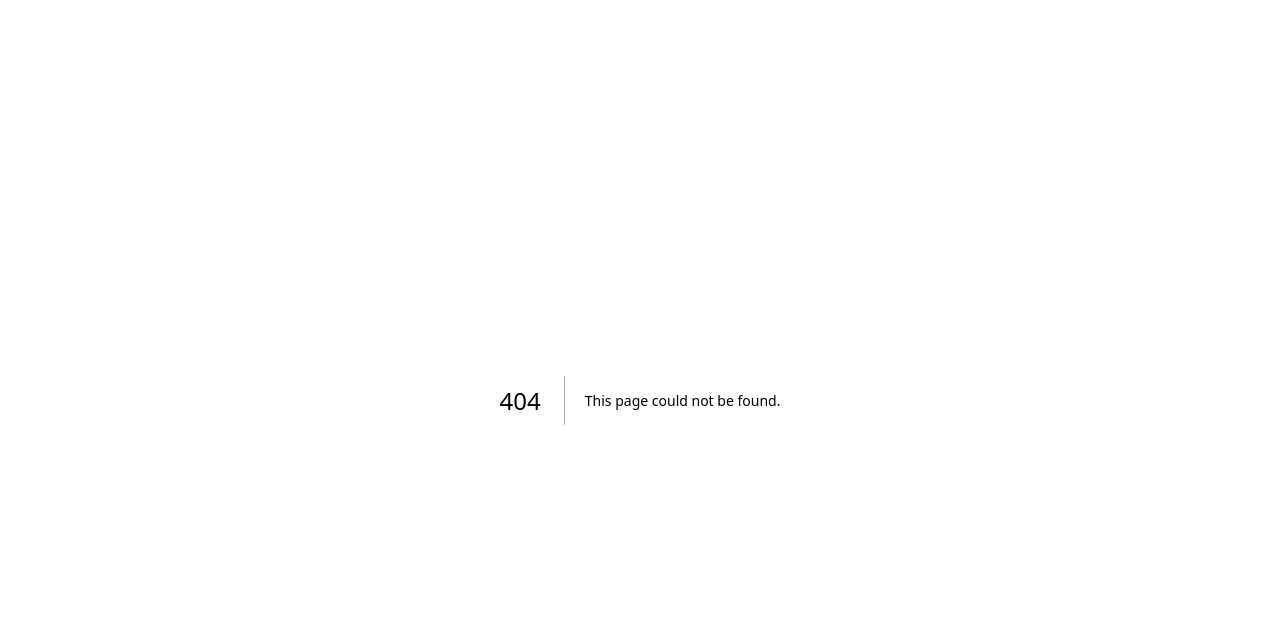
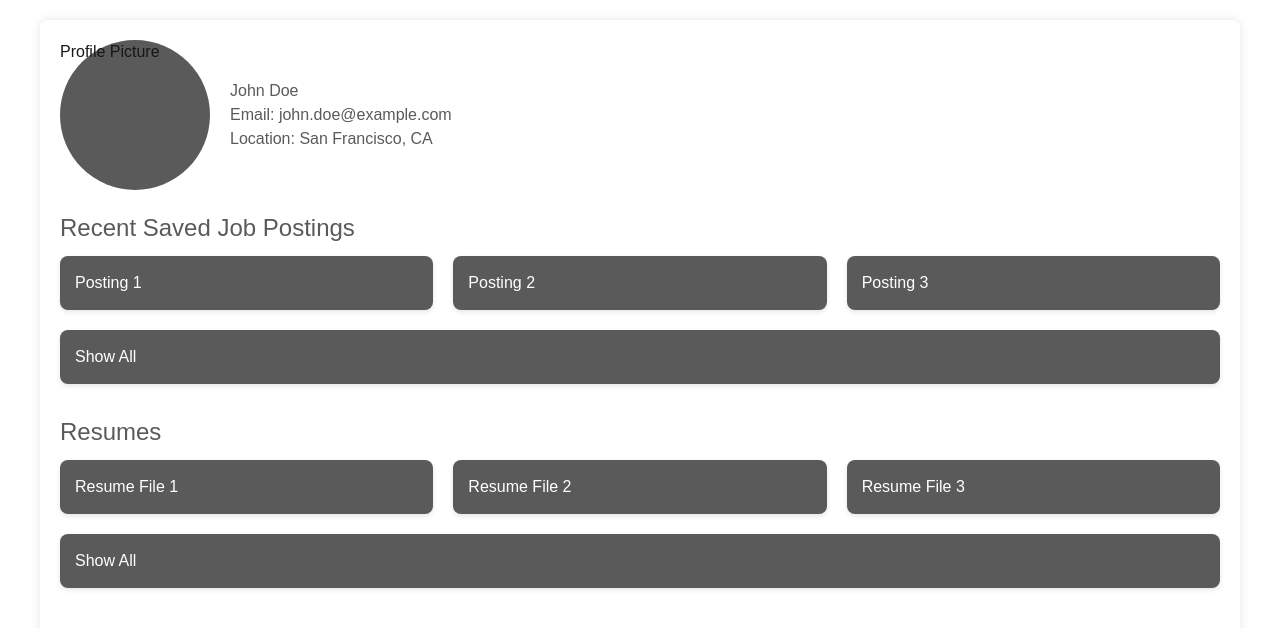
Before and after one commit to Bay-Valley-Tech-Code-Academy/doffy-old, a Next.js app: page /Pages/Profile in a window 1280 px wide. Before the commit this address had no page. Shown: the top 628 px of the page. Built offline with nearby package versions, Linux system fonts and the light colour scheme.

Commit message:
Added Profile Page with some placeholders

```diff
--- /dev/null
+++ b/src/app/Pages/Profile/Profile.module.css
@@ -0,0 +1,60 @@
+/* src/app/Pages/Profile/Profile.module.css */
+.container {
+    max-width: 1200px;
+    margin: 20px auto;
+    padding: 20px;
+    background-color: #fff;
+    box-shadow: 0 0 10px rgba(0, 0, 0, 0.1);
+    border-radius: 8px;
+}
+
+.profileHeader {
+    display: flex;
+    align-items: center;
+    margin-bottom: 20px;
+}
+
+.profilePhoto {
+    width: 150px;
+    height: 150px;
+    border-radius: 50%;
+    background-color: #5a5a5a;
+    margin-right: 20px;
+}
+
+.profileInfo {
+    flex-grow: 1;
+    color: #5a5a5a;
+}
+
+.section {
+    margin-bottom: 30px;
+}
+
+.section h2 {
+    margin-bottom: 10px;
+    font-size: 1.5rem;
+    color: #5a5a5a;
+}
+
+.jobPostings,
+.resumePortfolio {
+    display: flex;
+    flex-wrap: wrap;
+    gap: 20px;
+}
+
+.card {
+    flex: 1 1 calc(33.333% - 20px);
+    background-color: #5a5a5a;
+    padding: 15px;
+    border-radius: 8px;
+    box-shadow: 0 2px 5px rgba(0, 0, 0, 0.1);
+    color:#ffffff;
+}
+
+@media (max-width: 768px) {
+    .card {
+        flex: 1 1 100%;
+    }
+}
--- /dev/null
+++ b/src/app/Pages/Profile/page.js
@@ -0,0 +1,44 @@
+// src/app/Pages/Profile/page.js
+
+import Image from 'next/image';
+import styles from './Profile.module.css'; // Example for styling
+
+const ProfilePage = () => {
+    return (
+        <div className={styles.container}>
+            <div className={styles.profileHeader}>
+                {/* You can replace this with a Next.js Image component */}
+                <div className={styles.profilePhoto}>
+                <p>Profile Picture</p>
+                </div>
+                <div className={styles.profileInfo}>
+                    <h1>John Doe</h1>
+                    <p>Email: john.doe@example.com</p>
+                    <p>Location: San Francisco, CA</p>
+                </div>
+            </div>
+
+            <div className={styles.section}>
+                <h2>Recent Saved Job Postings</h2>
+                <div className={styles.jobPostings}>
+                    <div className={styles.card}>Posting 1</div>
+                    <div className={styles.card}>Posting 2</div>
+                    <div className={styles.card}>Posting 3</div>
+                    <div className={styles.card}>Show All</div>
+                </div>
+            </div>
+
+            <div className={styles.section}>
+                <h2>Resumes</h2>
+                <div className={styles.resumePortfolio}>
+                    <div className={styles.card}>Resume File 1</div>
+                    <div className={styles.card}>Resume File 2</div>
+                    <div className={styles.card}>Resume File 3</div>
+                    <div className={styles.card}>Show All</div>
+                </div>
+            </div>
+        </div>
+    );
+};
+
+export default ProfilePage;
```
